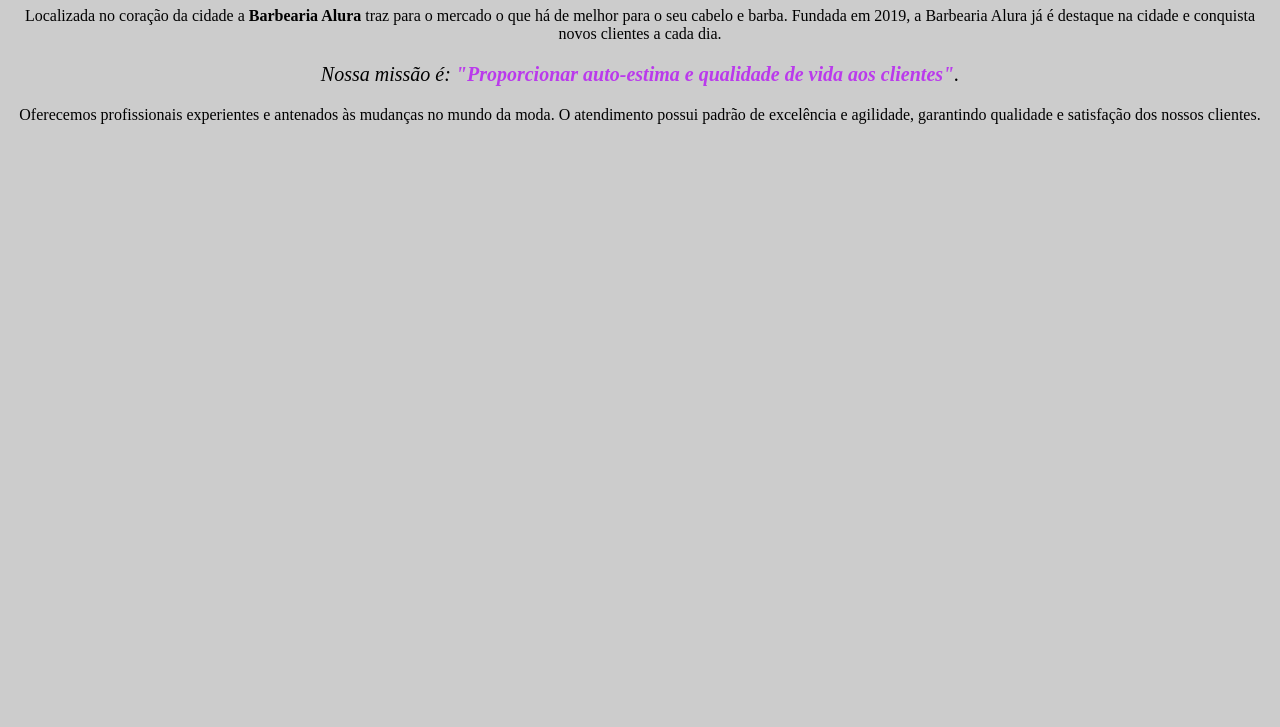
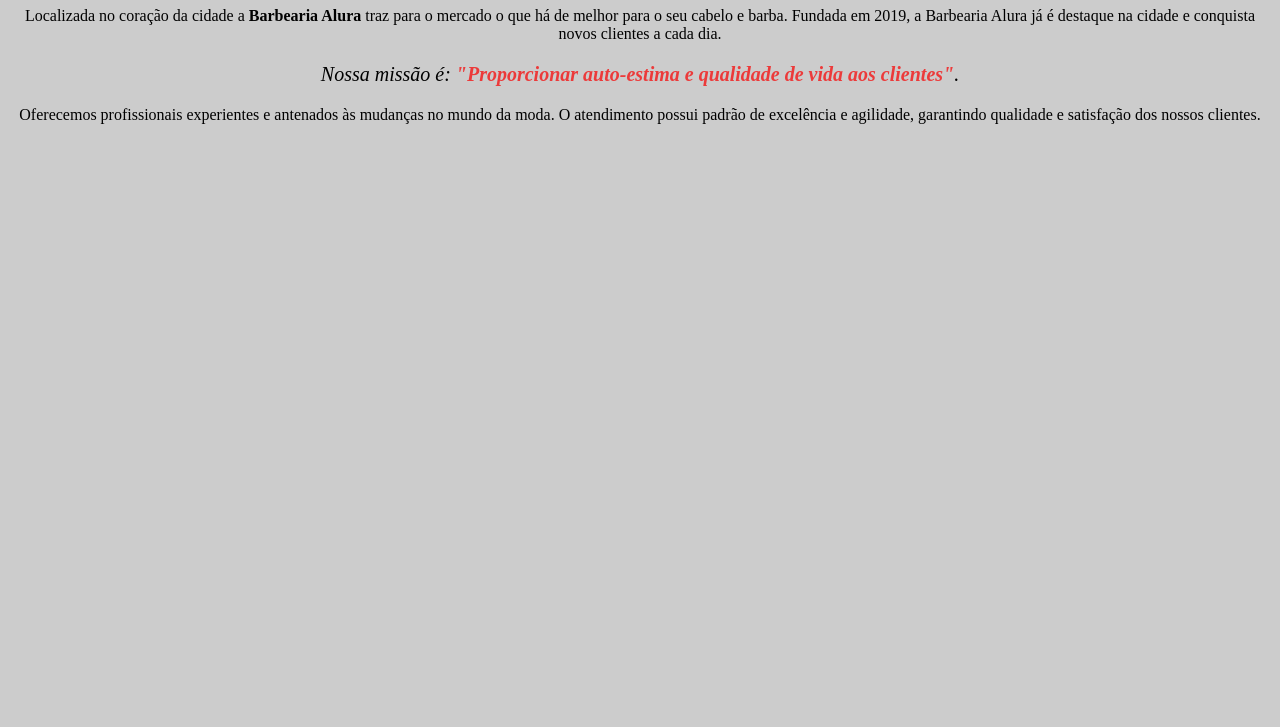
Before and after one commit to yasmin-victoria/aula-06-10-2022, a plain HTML site: page index.html in a window 1280 px wide. Shown: the part 73-800 px from the top of the page. Drawn offline with Linux system fonts and the light colour scheme.

Commit message:
uuiuui9uy

```diff
--- a/style.css
+++ b/style.css
@@ -7,5 +7,5 @@ p {
 }
 
 em strong {
-    color: rgb(186, 58, 236);
+    color: rgb(236, 58, 58);
 }
```
